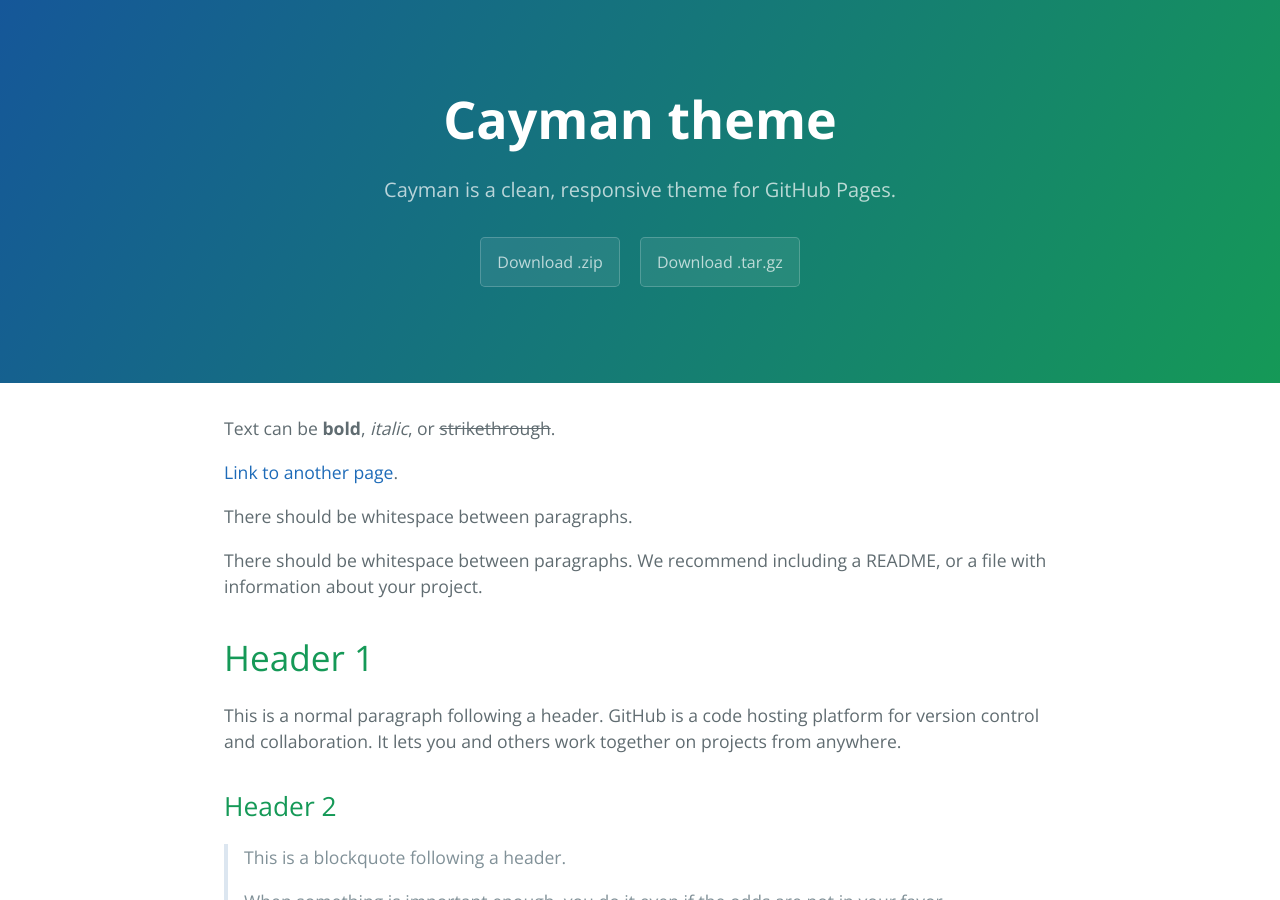
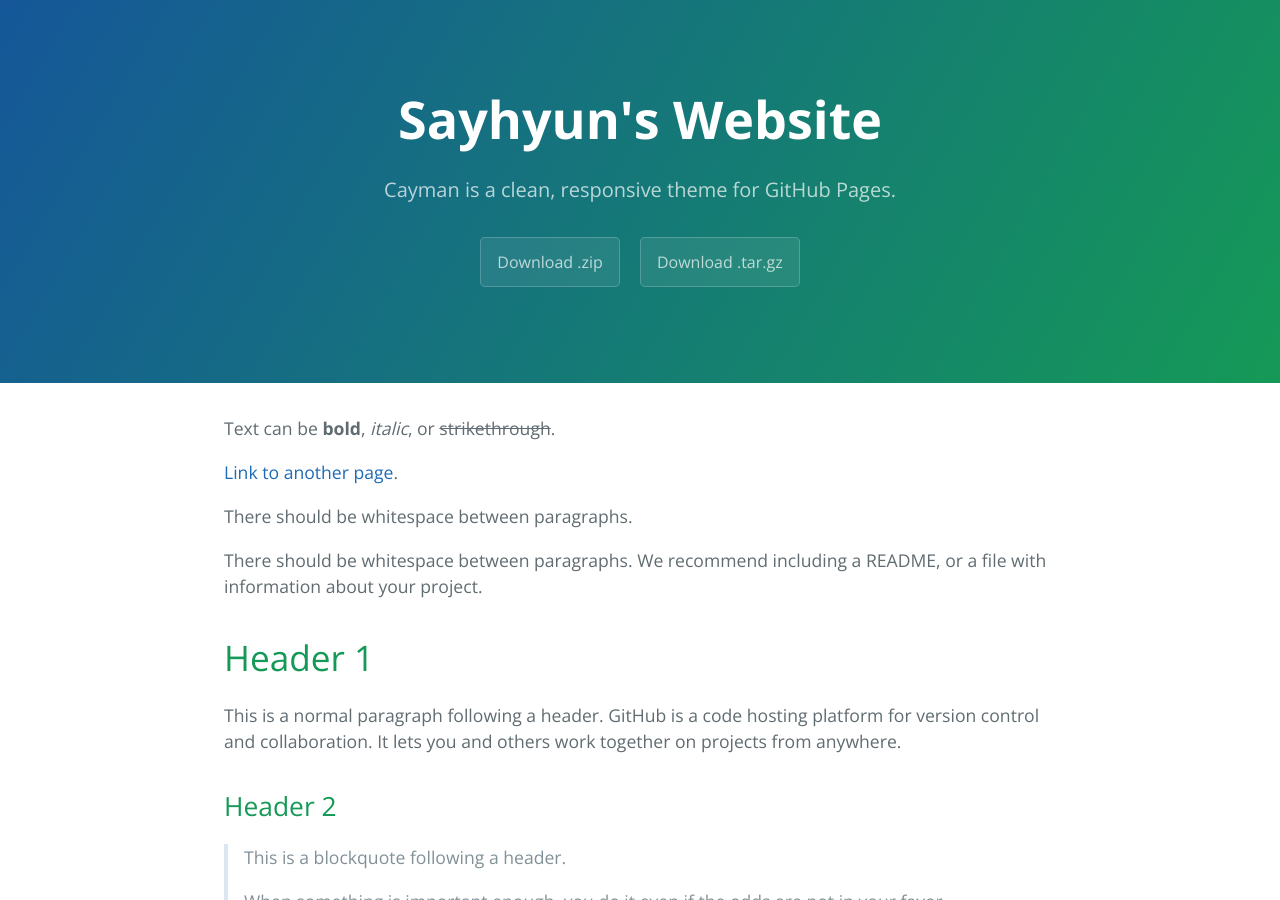
Before and after one commit to sayhyun/sayhyun.github.io, a Jekyll site: the page built from index.md, in a window 1280 px wide and 900 px high. Built offline with Jekyll 4.4.1, drawn with Linux system fonts in a browser that asks for light colours.

Commit message:
Adjust Website Title
Modified website title

```diff
--- a/_config.yml
+++ b/_config.yml
@@ -1,4 +1,4 @@
-title: Cayman theme
+title: Sayhyun's Website
 description: Cayman is a clean, responsive theme for GitHub Pages.
 show_downloads: true
 google_analytics:
```
